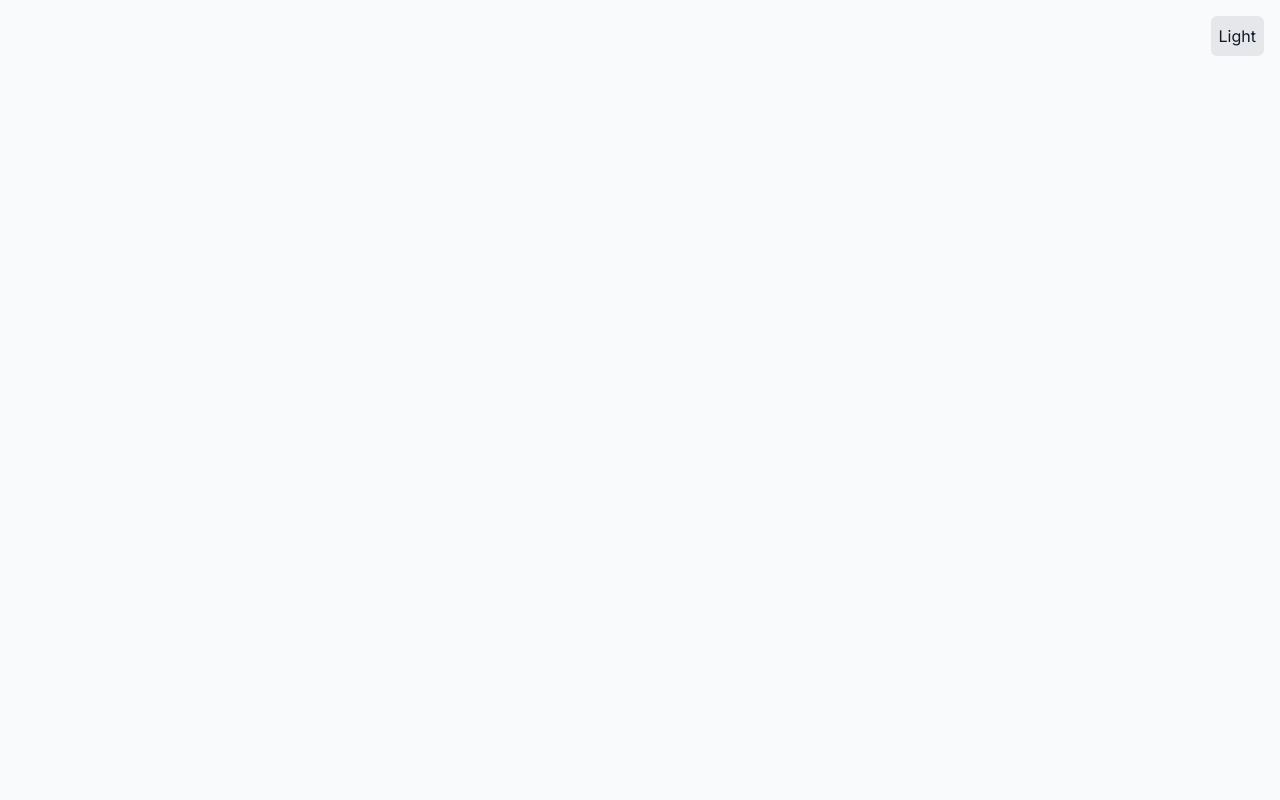
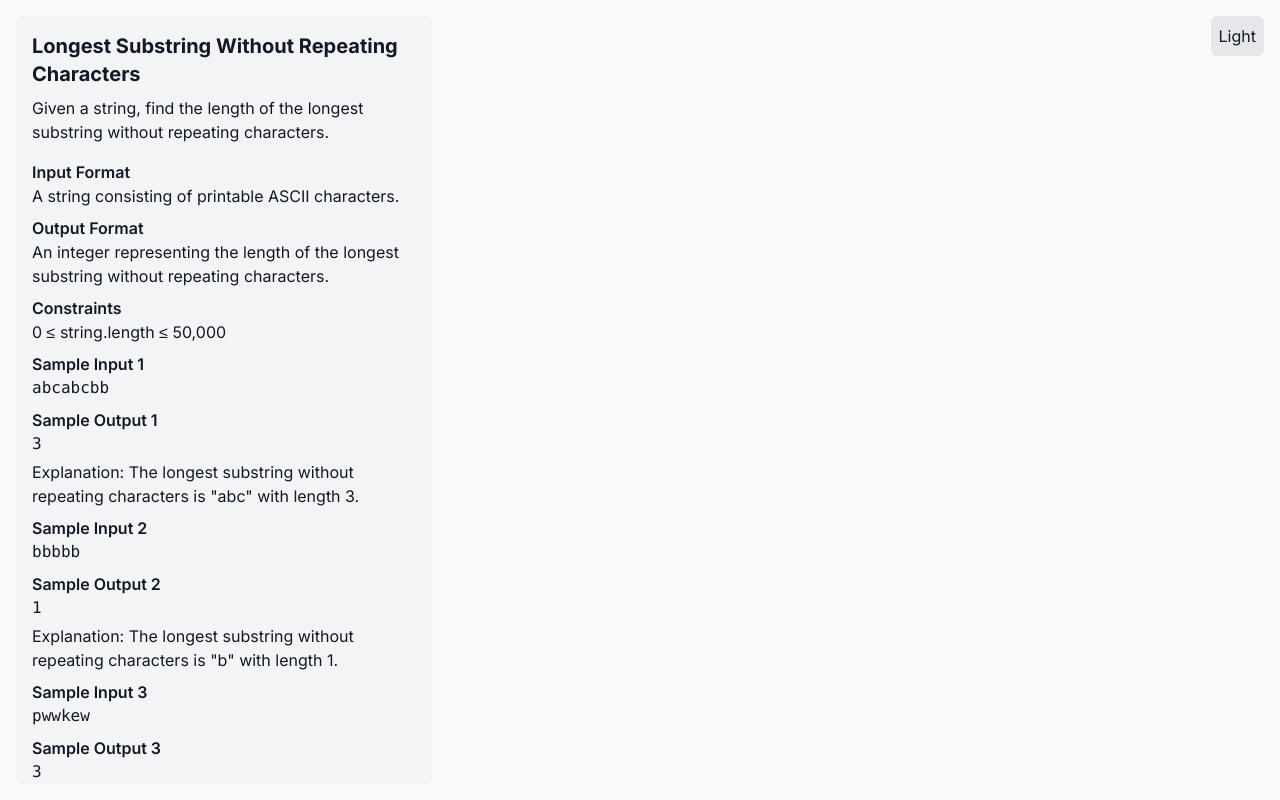
Before and after one commit to AnshulKawarey/code-editor, a Next.js app: page / in a window 1280 px wide. Built offline with nearby package versions, Linux system fonts and the light colour scheme.

Commit message:
added the problem statement with a little padding

```diff
--- a/src/app/page.tsx
+++ b/src/app/page.tsx
@@ -1,5 +1,6 @@
 "use client";
 
+import ProblemStatement from "@/components/ProblemStatement";
 import { useEffect, useState } from "react"
 
 export default function Home() {
@@ -40,6 +41,7 @@ export default function Home() {
     console.log("Toggling theme from", theme); // Debug log
     setTheme(theme === "light" ? "dark" : "light");
   };
+
   return (
     <div className={theme === "dark" ? "dark" : "light"}>
       <main className="min-h-screen bg-gray-50 dark:bg-gray-900 text-gray-900 dark:text-gray-100">
@@ -50,6 +52,12 @@ export default function Home() {
         >
           {theme==="light" ? "Light" : "Dark"}
         </button>
+
+        <div className="flex flex-col md:flex-row h-screen p-4 gap-4">
+          <div className="md:w-1/3 bg-gray-100 dark:bg-gray-800 p-4 rounded-md overflow-auto">
+          <ProblemStatement />
+          </div>
+        </div>
       </main>
 
     </div>
```
